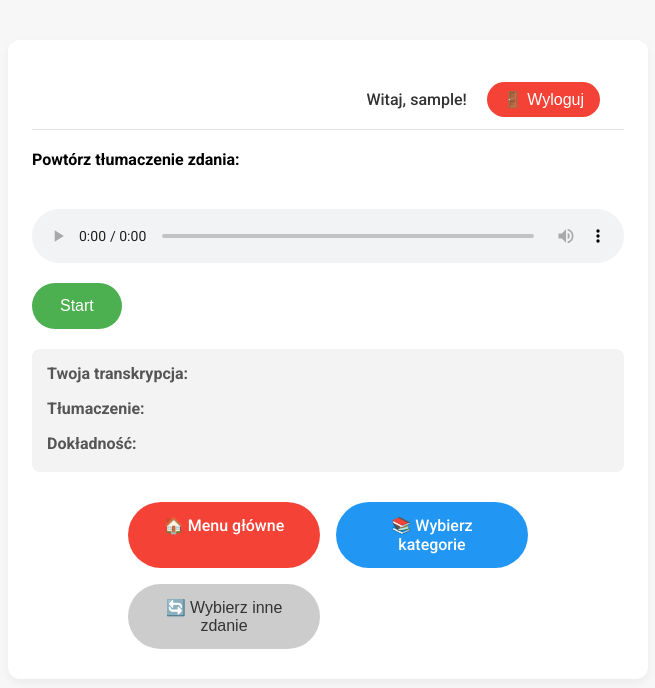
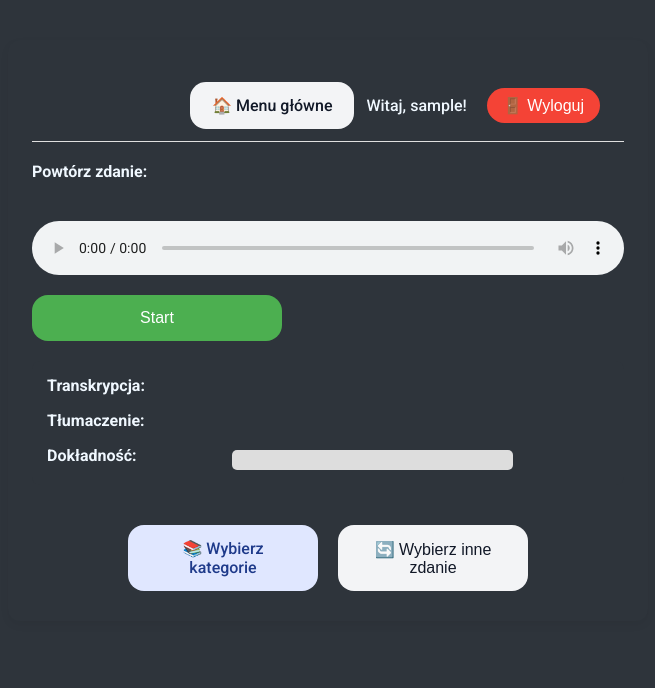
Before and after one commit to waisu88/LangBuddy, a Django app: page /repeat-view/ in a window 1280 px wide. Shown: the top 688 px of the page, without its empty margins (312-967 px from the left). Run offline with Django 5.2, Linux system fonts and the light colour scheme; the visitor is signed in with stand-in values (Sample User, id 1).

Commit message:
Zmiana wygladu aplikacji, dodane dzwieki i pasek kolorowy

```diff
--- a/langbuddy/langbuddy_frontend/templates/langbuddy_frontend/langbuddy_main.html
+++ b/langbuddy/langbuddy_frontend/templates/langbuddy_frontend/langbuddy_main.html
@@ -20,6 +20,7 @@
 <body>
     <div class="container">
         <div class="top-nav">
+            <a href="/" class="btn nav-btn gray">🏠 Menu główne</a>
             {% if user.is_authenticated %}
                 <span class="welcome-text">Witaj, {{ user.username }}!</span>
                 <form method="post" action="{% url 'logout' %}">
@@ -46,7 +47,7 @@
 
         <div id="outputBlock">
             <div class="transcription">
-                <b>Twoja transkrypcja:</b>
+                <b>Transkrypcja:</b>
                 <span id="transkrypcja"></span>
             </div>
             <div class="translation">
@@ -55,17 +56,31 @@
             </div>
             <div class="accuracy">
                 <b>Dokładność:</b>
-                <span id="lev_score"></span>
+                <div id="lev_score_bar_container" style="width: 50%; height: 20px; background-color: #ddd; border-radius: 5px; margin-top: 4px;">
+                    <div id="lev_score_bar" style="
+                        height: 100%;
+                        width: 0%;
+                        background-color: gray;
+                        border-radius: 5px;
+                        transition: width 0.5s ease, background-color 0.5s ease;
+                    "></div>
+                </div>
+                <span id="lev_score_text"></span>
             </div>
         </div>
 
-        <button id="nextButton" style="display:none;">Next</button>
+        <button id="nextButton" style="display:none;">Następne zdanie</button>
         <div class="nav-buttons">
-            <a href="/" class="btn nav-btn red">🏠 Menu główne</a>
-            <a href="/choose-categories-view/" class="btn nav-btn blue">📚 Wybierz kategorie</a>
-            <button type="button" onclick="location.reload()" class="btn nav-btn gray">🔄 Wybierz inne zdanie</button>
+            <a href="/choose-categories-view/" id="chooseCategoriesBtn" class="btn nav-btn blue">📚 Wybierz kategorie</a>
+            <button type="button" onclick="location.reload()" id="reloadSentenceBtn" class="btn nav-btn gray">🔄 Wybierz inne zdanie</button>
         </div>
     </div>
+
+    <!-- Dźwięki -->
+    <audio id="soundCorrect" src="{% static 'audio/success.mp3' %}" preload="auto"></audio>
+    <audio id="soundMedium" src="{% static 'audio/medium.mp3' %}" preload="auto"></audio>
+    <audio id="soundWrong" src="{% static 'audio/wrong.mp3' %}" preload="auto"></audio>
+
 
     <script>
         let mediaRecorder;
@@ -85,11 +100,22 @@
                     }
                     console.log("AI:", data.message);
                 });
+
+            // Ukryj niepotrzebne elementy
+            const outputBlock = document.getElementById("outputBlock");
+            const nextButton = document.getElementById("nextButton");
+            const chooseCategoriesBtn = document.getElementById("chooseCategoriesBtn");
+            const reloadSentenceBtn = document.getElementById("reloadSentenceBtn");
+
+            if (outputBlock) outputBlock.style.display = "none";
+            if (nextButton) nextButton.style.display = "none";
+            if (chooseCategoriesBtn) chooseCategoriesBtn.style.display = "none";
+            if (reloadSentenceBtn) reloadSentenceBtn.style.display = "none";
         }
 
         document.getElementById("recordButton").addEventListener("click", async () => {
             if (isRecording) {
-                cancelled = false; // normalne zakończenie
+                cancelled = false;
                 mediaRecorder.stop();
                 document.getElementById("recordButton").textContent = "Start";
                 document.getElementById("retryButton").style.display = "none";
@@ -144,8 +170,42 @@
                     if (window.currentMode !== "conversation") {
                         document.getElementById("transkrypcja").textContent = data.transkrypcja || "Błąd transkrypcji";
                         document.getElementById("translation").textContent = data.translation || "Brak tłumaczenia";
+
                         const score = data.levenshtein_score;
-                        document.getElementById("lev_score").textContent = (typeof score === "number") ? `${Math.round(score)}%` : (score || "Brak wyniku");
+                        const scorePercent = (typeof score === "number") ? Math.round(score) : null;
+
+                        const levTextEl = document.getElementById("lev_score_text");
+                        const levBarEl = document.getElementById("lev_score_bar");
+
+                        if (scorePercent !== null) {
+                            levTextEl.textContent = `${scorePercent}%`;
+                            levBarEl.style.width = `${scorePercent}%`;
+
+                            let soundEl;
+                            document.getElementById("soundCorrect").volume = 0.7;
+                            document.getElementById("soundMedium").volume = 0.7;
+                            document.getElementById("soundWrong").volume = 0.7;
+                            if (scorePercent >= 80) {
+                                levBarEl.style.backgroundColor = "#4CAF50"; // zielony
+                                soundEl = document.getElementById("soundCorrect");
+                            } else if (scorePercent >= 60) {
+                                levBarEl.style.backgroundColor = "#FFC107"; // żółty
+                                soundEl = document.getElementById("soundMedium");
+                            } else {
+                                levBarEl.style.backgroundColor = "#F44336"; // czerwony
+                                soundEl = document.getElementById("soundWrong");
+                            }
+
+                            // Odtwórz dźwięk
+                            if (soundEl) {
+                                soundEl.currentTime = 0;
+                                soundEl.play().catch(e => console.warn("Nie można odtworzyć dźwięku:", e));
+                            }
+                        } else {
+                            levTextEl.textContent = "Brak wyniku";
+                            levBarEl.style.width = "0%";
+                            levBarEl.style.backgroundColor = "gray";
+                        }
                     } else {
                         console.log("AI mówi:", data.odpowiedz_ai || data.message);
                     }
@@ -154,7 +214,11 @@
                         const aiAudio = document.getElementById("aiAudio");
                         if (aiAudio) {
                             aiAudio.src = data.audio_url + '?t=' + new Date().getTime();
+                            aiAudio.load(); // wymuś przeładowanie
+
+                            aiAudio.oncanplaythrough = () => {
                                 aiAudio.play().catch(e => console.warn("Błąd odtwarzania audio AI:", e));
+                            };
                         }
                     }
 
@@ -162,6 +226,10 @@
                     document.getElementById("recordButton").disabled = false;
                     document.getElementById("retryButton").style.display = "none";
                     document.getElementById("nextButton").style.display = "block";
+
+                    if (window.currentMode === "conversation") {
+                        document.getElementById("nextButton").style.display = "none";
+                    }
                 };
 
                 mediaRecorder.start();
@@ -172,17 +240,16 @@
         });
 
         document.getElementById("nextButton").addEventListener("click", () => {
-            location.reload(); // lub AJAX do załadowania nowego zdania
+            location.reload();
         });
 
         document.getElementById("retryButton").addEventListener("click", () => {
             if (mediaRecorder && isRecording) {
-                cancelled = true; // anuluj nagranie
+                cancelled = true;
                 mediaRecorder.stop();
                 audioChunks = [];
                 isRecording = false;
 
-                // Zresetuj UI
                 document.getElementById("recordButton").textContent = "Start";
                 document.getElementById("recordButton").disabled = false;
                 document.getElementById("retryButton").style.display = "none";
--- a/langbuddy/langbuddy_frontend/templates/langbuddy_frontend/langbuddy_repeat.html
+++ b/langbuddy/langbuddy_frontend/templates/langbuddy_frontend/langbuddy_repeat.html
@@ -8,7 +8,7 @@
 {% block content_start_audio %}
 
 
-<b>Powtórz tłumaczenie zdania:</b>
+<b>Powtórz zdanie:</b>
 <span id="zdanie"></span>
 <audio id="audioPlayer" controls></audio>
 <script>
--- a/langbuddy/learning/views.py
+++ b/langbuddy/learning/views.py
@@ -357,7 +357,7 @@
         mode = request.POST.get('mode')
 
         # Jeśli wynik > 40%, uznajemy odpowiedź za poprawną
-        if score > 40:
+        if score > 30:
             update_sentence_progress(user=request.user, sentence=sentence, mode=mode, score=score)
         else:
             score = "Niepoprawna transkrypcja, powtórz nagranie"
--- a/langbuddy/static/css/styles.css
+++ b/langbuddy/static/css/styles.css
@@ -1,14 +1,15 @@
 /* Ogólne ustawienia */
 body {
     font-family: 'Roboto', sans-serif;
-    background-color: #f7f7f7;
+    background: #2e343b;
+    color: aliceblue;
     margin: 0;
     padding: 0;
 }
 
 /* Główny kontener */
 .container {
-    background: #ffffff;
+    background: #2e343b;
     border-radius: 12px;
     box-shadow: 0 4px 10px rgba(0, 0, 0, 0.05);
     padding: 30px 24px;
@@ -18,6 +19,15 @@
     flex-direction: column;
     gap: 20px;
     box-sizing: border-box;
+}
+
+/* Tytuł główny */
+.main-title {
+    font-size: 28px;
+    font-weight: 700;
+    margin-bottom: 10px;
+    color: #c0bbbb;
+    text-align: center;
 }
 
 /* Instrukcja */
@@ -32,12 +42,16 @@
 
 /* Blok wyników użytkownika */
 #outputBlock {
-    background-color: #f3f3f3;
+    background-color: #2e343b;
     padding: 15px;
     border-radius: 8px;
     display: flex;
     flex-direction: column;
     gap: 12px;
+}
+
+#outputBlock b {
+    color: aliceblue;
 }
 
 /* Sekcje tekstowe */
@@ -47,7 +61,6 @@
     font-size: 16px;
     color: #333;
     display: flex;
-    flex-wrap: nowrap;
     justify-content: space-between;
     width: 100%;
 }
@@ -57,13 +70,12 @@
 .accuracy b {
     color: #555;
     font-weight: 600;
+    margin-bottom: 4px;
     display: block;
-    margin-bottom: 4px;
 }
 
-/* Tekst */
 span {
-    color: #111;
+    color: aliceblue;
     font-weight: 400;
 }
 
@@ -76,37 +88,141 @@
 }
 
 /* Przyciski */
-button {
-    padding: 14px 28px;
+button,
+.nav-btn {
+    padding: 14px 22px;
     border: none;
-    border-radius: 50px;
-    cursor: pointer;
+    border-radius: 16px;
     font-size: 16px;
     font-weight: 500;
-    transition: background-color 0.3s ease, transform 0.2s ease;
-    align-self: center;
+    text-align: center;
+    text-decoration: none;
+    transition: transform 0.2s ease, box-shadow 0.2s ease;
+    cursor: pointer;
 }
 
-/* Start/Stop */
+button:hover,
+.nav-btn:hover {
+    transform: translateY(-2px);
+    box-shadow: 0 6px 12px rgba(0, 0, 0, 0.08);
+}
+
+button:focus,
+.nav-btn:focus,
+button:active,
+.nav-btn:active {
+    outline: none;
+    transform: scale(0.98);
+}
+
+/* Specyficzne przyciski */
 #recordButton {
+    width: 250px;
     background: #4CAF50;
     color: white;
 }
+
 #recordButton:hover {
     background: #45a049;
-    transform: scale(1.05);
 }
 
-/* Next */
 #nextButton {
     background: #2196F3;
     color: white;
     display: none;
     margin-top: 10px;
 }
+
 #nextButton:hover {
     background: #0b7dda;
+}
+
+/* Przyciski kolorowe */
+.nav-btn.red    { background: #f44336; color: white; }
+.nav-btn.purple { background: linear-gradient(135deg, #6366F1, #8B5CF6); color: white; }
+.nav-btn.green  { background: #4caf50; color: white; }
+.nav-btn.orange { background: #ef6c00; color: white; }
+.nav-btn.yellow { background: #FEF3C7; color: #92400E; }
+.nav-btn.blue   { background: #E0E7FF; color: #1E3A8A; }
+.nav-btn.gray   { background: #F3F4F6; color: #111827; }
+
+/* Nawigacja */
+.nav-buttons {
+    display: grid;
+    grid-template-columns: repeat(2, 1fr);
+    gap: 20px;
+    margin: 10px auto 0;
+    max-width: 400px;
+    padding-top: 10px;
+}
+
+.top-nav {
+    display: flex;
+    justify-content: flex-end;
+    align-items: center;
+    background-color: #2e343b;
+    padding: 12px 24px;
+    border-bottom: 1px solid #e0e0e0;
+    gap: 12px;
+    font-size: 16px;
+}
+
+.nav-auth-btn,
+.logout-btn {
+    padding: 8px 16px;
+    border: none;
+    border-radius: 20px;
+    font-weight: 500;
+    text-decoration: none;
+    transition: background-color 0.3s ease, transform 0.2s ease;
+    cursor: pointer;
+}
+
+.nav-auth-btn {
+    background-color: #2196F3;
+    color: white;
+}
+
+.nav-auth-btn:hover {
+    background-color: #0b7dda;
     transform: scale(1.05);
+}
+
+.logout-btn {
+    background-color: #f44336;
+    color: white;
+}
+
+.logout-btn:hover {
+    background-color: #e53935;
+}
+
+.welcome-text {
+    margin-right: 8px;
+    font-weight: 500;
+    color: aliceblue;
+}
+
+/* Logo i tytuł */
+.logo-title-wrapper {
+    display: flex;
+    align-items: center;
+    justify-content: center;
+    gap: 45px;
+}
+
+.logo-image {
+    flex: 0 0 66%;
+    max-width: 160px;
+    height: auto;
+}
+
+.title-text {
+    flex: 0 0 33%;
+    font-size: 18px;
+    font-weight: 700;
+    color: #c0bbbb;
+    text-align: center;
 }
 
 /* Responsywność */
@@ -116,7 +232,8 @@
         padding: 20px;
     }
 
-    button {
+    button,
+    .nav-btn {
         font-size: 15px;
         padding: 12px 22px;
     }
@@ -131,114 +248,3 @@
         font-size: 15px;
     }
 }
-
-.main-title {
-    text-align: center;
-}
-
-
-/* Styl ogólny dla przycisków nav */
-.nav-buttons {
-    display: grid;
-    grid-template-columns: repeat(2, 1fr);
-    gap: 16px;
-    margin-top: 10px;
-    max-width: 400px; /* opcjonalnie, by nie było zbyt szeroko */
-    margin-left: auto;
-    margin-right: auto;
-}
-
-.nav-btn {
-    padding: 14px 28px;
-    border-radius: 50px;
-    font-size: 16px;
-    font-weight: 500;
-    text-align: center;
-    text-decoration: none;
-    transition: background-color 0.3s ease, transform 0.2s ease;
-    display: inline-block;
-}
-
-/* Kolory przycisków */
-.nav-btn.red {
-    background: #f44336;
-    color: white;
-}
-
-.nav-btn.red:hover {
-    background: #e53935;
-    transform: scale(1.05);
-}
-
-.nav-btn.blue {
-    background: #2196F3;
-    color: white;
-}
-
-.nav-btn.blue:hover {
-    background: #0b7dda;
-    transform: scale(1.05);
-}
-
-.nav-btn.gray {
-    background: #cccccc;
-    color: #333;
-}
-
-.nav-btn.gray:hover {
-    background: #b3b3b3;
-    transform: scale(1.05);
-}
-
-.record-btn.gray {
-    background-color: #cccccc;
-    color: #333;
-}
-
-.record-btn.gray:hover {
-    background-color: #b3b3b3;
-    transform: scale(1.05);
-}
-
-
-.top-nav {
-    display: flex;
-    justify-content: flex-end;
-    align-items: center;
-    background-color: #ffffff;
-    padding: 12px 24px;
-    border-bottom: 1px solid #e0e0e0;
-    gap: 12px;
-    font-size: 16px;
-}
-
-.nav-auth-btn {
-    background-color: #2196F3;
-    color: white;
-    padding: 8px 16px;
-    border: none;
-    border-radius: 20px;
-    text-decoration: none;
-    font-weight: 500;
-    transition: background-color 0.3s ease, transform 0.2s ease;
-    cursor: pointer;
-}
-
-.nav-auth-btn:hover {
-    background-color: #0b7dda;
-    transform: scale(1.05);
-}
-
-.logout-btn {
-    background-color: #f44336;
-}
-
-.logout-btn:hover {
-    background-color: #e53935;
-}
-
-.welcome-text {
-    margin-right: 8px;
-    font-weight: 500;
-    color: #333;
-}
```
Also changed, not shown: langbuddy/langbuddy_frontend/templates/langbuddy_frontend/main_menu.html (+13 -5 lines), test.py (added, +15 -0 lines), langbuddy/static/media/main.png (added), 4 other files. Lines whose indentation alone changed are shown as unchanged.
